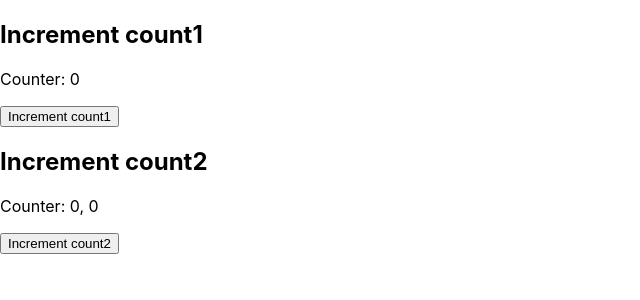
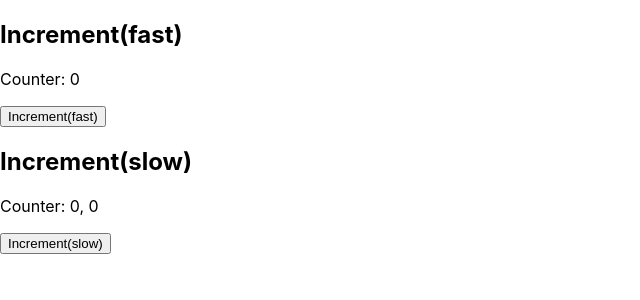
Before and after one commit to takakikasuga/react-hooks-series, a React (Create React App) app: page / in a window 1280 px wide. Shown: the top 300 px of the page, without its empty margins (0-640 px from the left). Built offline with nearby package versions, Linux system fonts and the light colour scheme.

Commit message:
useMemo test

```diff
--- a/src/App.js
+++ b/src/App.js
@@ -5,8 +5,8 @@ import React, { useState, useMemo } from 'react';
 function App() {
   return (
     <>
-      <UseMemo></UseMemo>
-      {/* <UseMemoVer2></UseMemoVer2> */}
+      {/* <UseMemo></UseMemo> */}
+      <UseMemoVer2></UseMemoVer2>
     </>
   );
 }
```
